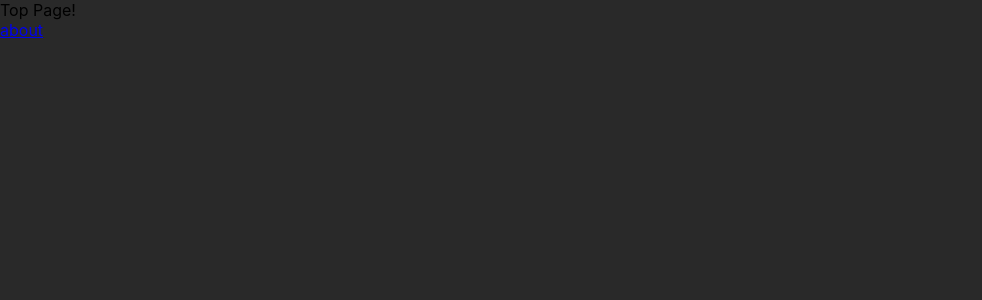
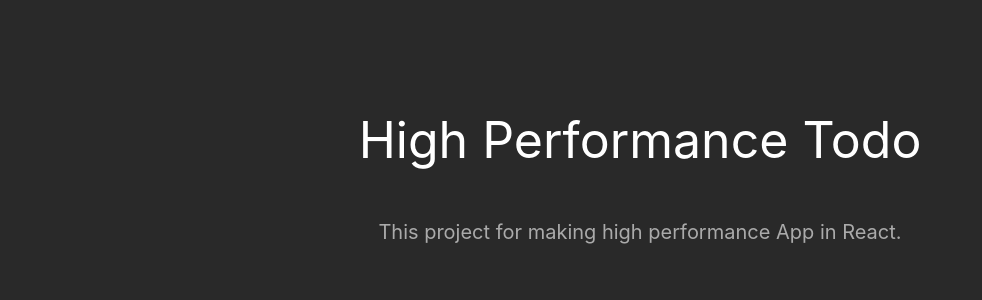
Before and after one commit to keiya01/react-high-performance-todo, a React app: page / in a window 1280 px wide. Shown: the top 300 px of the page, without its empty margins (0-982 px from the left). Built offline with nearby package versions, Linux system fonts and the light colour scheme.

Commit message:
Update Home page

```diff
--- a/src/components/page/Home.tsx
+++ b/src/components/page/Home.tsx
@@ -1,5 +1,4 @@
 import React from "react";
-import { Link } from "react-router-dom";
 import styled from "styled-components";
 
 
@@ -7,13 +6,36 @@
   background-color: #292929;
   width: 100%;
   height: 100vh;
+  padding: 1rem 0;
+`;
+
+const TopContent = styled.div`
+  display: flex;
+  flex-direction: column;
+  justify-content: center;
+  align-items: center;
+  margin-top: 100px;
+  margin-bottom: 30px;
+`;
+
+const Title = styled.h1`
+  font-size: 5rem;
+  color: #fff;
+`;
+
+const Description = styled.p`
+  margin-top: 50px;
+  font-size: 2rem;
+  color: #aaa;
 `;
 
 const Home: React.FC = () => {
   return (
     <Container>
-      <h1>Top Page!</h1>
-      <Link to="/about">about</Link>
+      <TopContent>
+        <Title>High Performance Todo</Title>
+        <Description>This project for making high performance App in React.</Description>
+      </TopContent>
     </Container>
   )
 };
```
